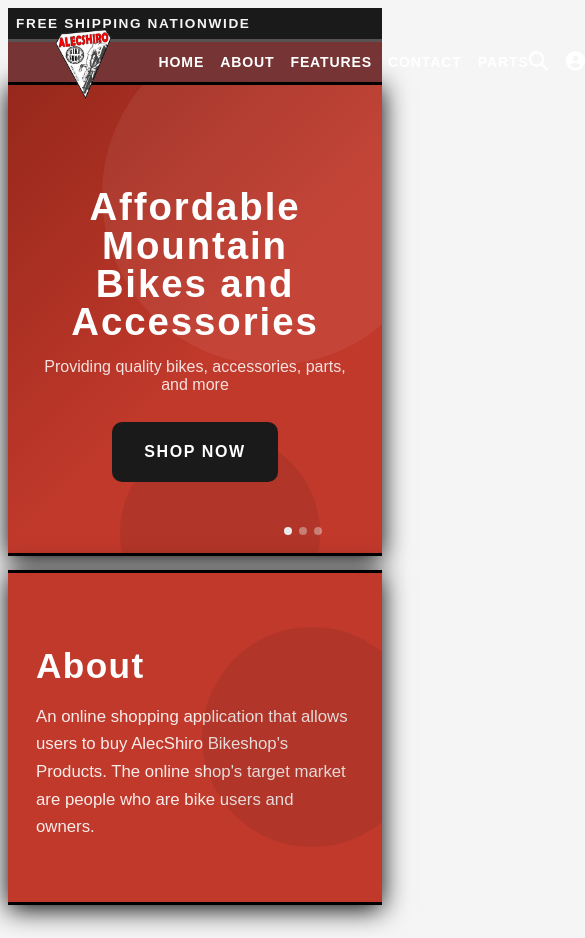
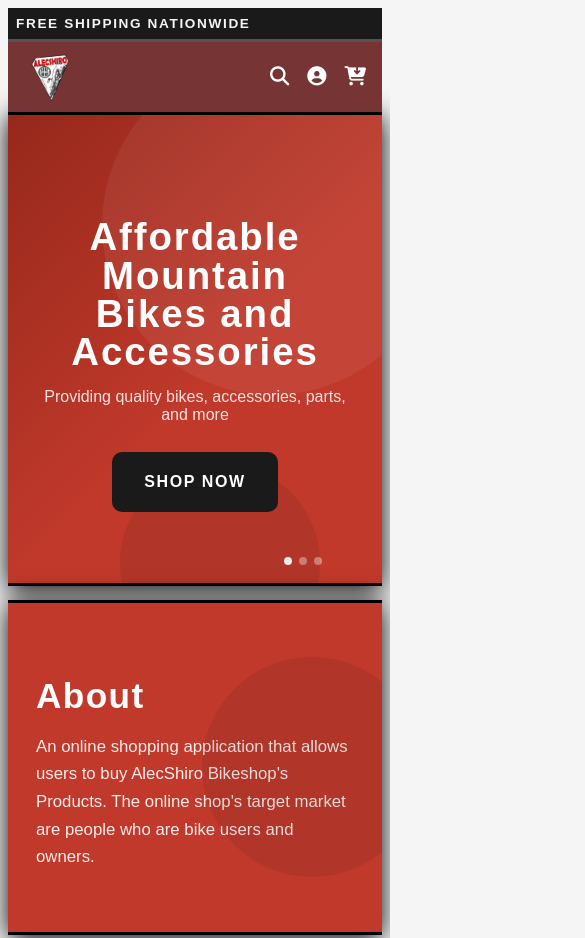
Before and after one commit to palisocsamdavey-sketch/WBDV111_MidtermLabExam-AlecShiroBikeShop, a plain HTML site: page index.html in a window 390 px wide. Shown: the top 938 px of the page, 585 px wide, since content can reach past the window. Drawn offline with Linux system fonts and the light colour scheme.

Commit message:
Refactor alecshiro.css for improved structure and responsiveness

```diff
--- a/alecshiro.css
+++ b/alecshiro.css
@@ -46,7 +46,7 @@
         align-items: center;
         justify-content: space-between;
         padding: 20px;
-        height: 40px;
+        min-height: 40px;
         position: sticky;
         top: 0;
         z-index: 100;
@@ -494,10 +494,29 @@
             grid-template-columns: 1fr 1fr;
         }
 
-        nav {
-            padding: 0 20px;
+       nav {
+            height: auto;
+            flex-wrap: wrap;
+            padding: 10px 16px;
         }
 
         .nav-links {
-            gap: 16px;
+            display: none;
         }
+
+        .nav-logo {
+            height: 50px;
+            margin-left: 0;
+        }
+
+        .features-grid {
+            grid-template-columns: 1fr;
+        }
+
+        .footer-grid {
+            grid-template-columns: 1fr;
+        }
+
+        .social-icons {
+            justify-content: center;
+        }
```
